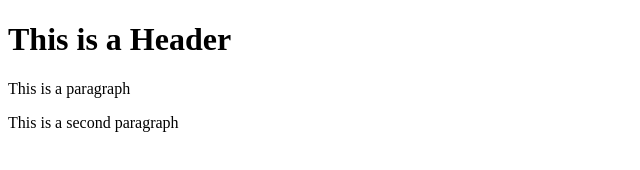
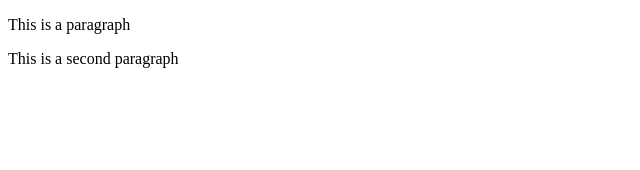
Before and after one commit to quangtruong01234/test, a plain HTML site: page index.html in a window 1280 px wide. Shown: the whole page, without its empty margins (0-640 px from the left). Drawn offline with Linux system fonts and the light colour scheme.

Commit message:
third commit

```diff
--- a/index.html
+++ b/index.html
@@ -4,7 +4,6 @@
 <head></head>
 
 <body>
-    <h1>This is a Header</h1>
     <p>This is a paragraph</p>
     <p>This is a second paragraph</p>
 </body>
```
